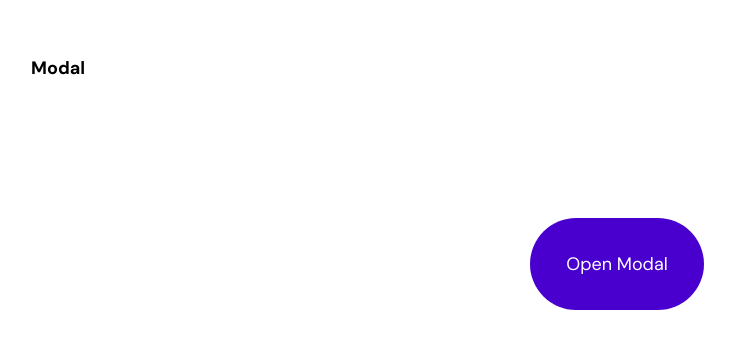
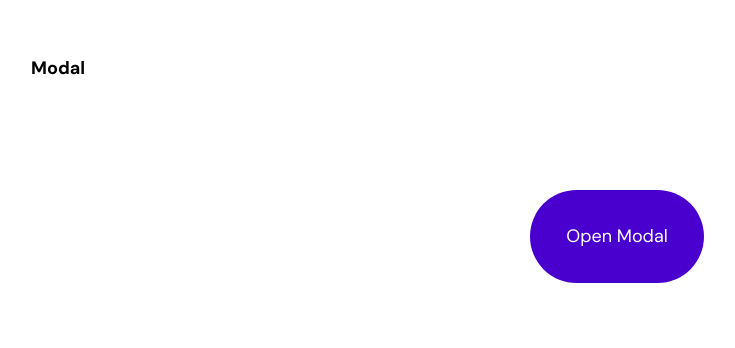
Before and after one commit to joyjs/wanted_pre_onboarding, a React (Create React App) app: page / in a window 1280 px wide. Shown: the top 348 px of the page, without its empty margins (23-758 px from the left). Built offline with nearby package versions, Linux system fonts and the light colour scheme.

Commit message:
💄 Modified alignment of modal-btton

```diff
--- a/src/styles/components/_modal-button.scss
+++ b/src/styles/components/_modal-button.scss
@@ -12,7 +12,8 @@
 
   &-wrapper {
     @include flex;
+    margin: $component-title-padding 0;
     width: 100vw;
-    height: 20vw;
+    height: auto;
   }
 }
```
